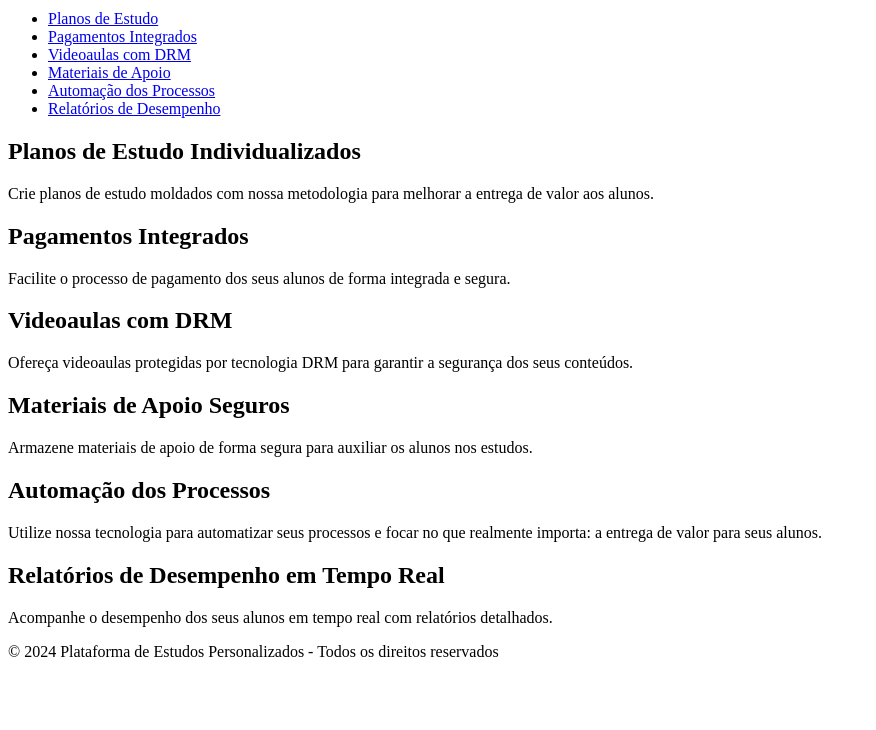
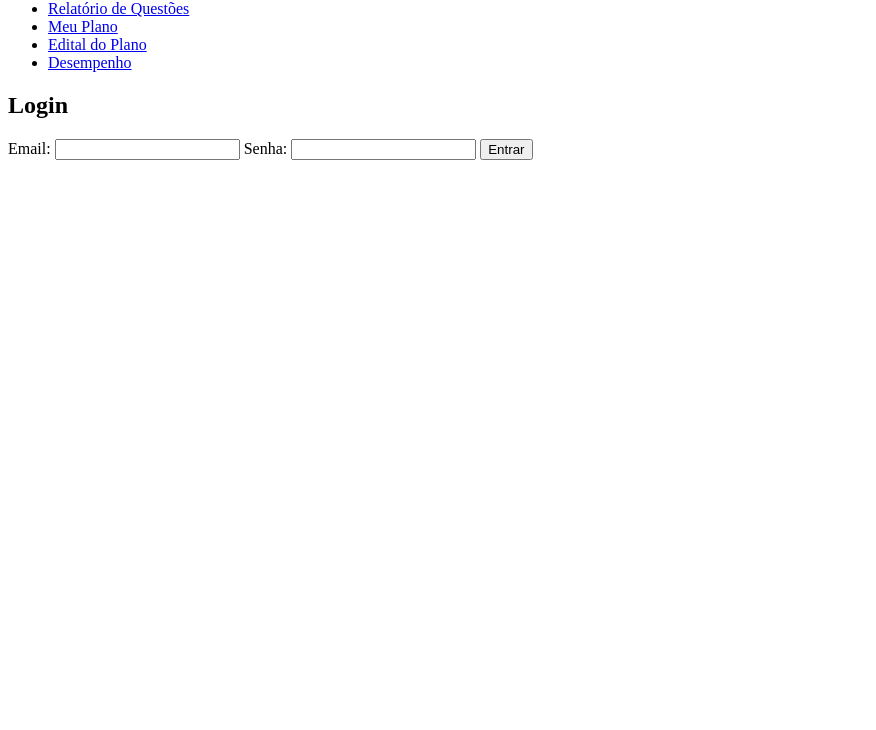
Before and after one commit to 13570901459/Test, a plain HTML site: page index.html in a window 1280 px wide. Shown: the part 70-800 px from the top of the page, without its empty margins (0-876 px from the left). Drawn offline with Linux system fonts and the light colour scheme.

Commit message:
Update index.html

```diff
--- a/index.html
+++ b/index.html
@@ -3,64 +3,63 @@
 <head>
     <meta charset="UTF-8">
     <meta name="viewport" content="width=device-width, initial-scale=1.0">
-    <title>Plataforma de Estudos Personalizados</title>
+    <title>Página de Login</title>
+    <!-- Estilos CSS -->
     <link rel="stylesheet" href="styles.css">
-    <!-- Se você tiver algum estilo CSS, adicione o link para o arquivo styles.css aqui -->
 </head>
 <body>
+    <!-- Barra de navegação lateral esquerda -->
+    <nav class="sidebar">
+        <ul>
+            <li><a href="#meta-diaria">Meta Diária</a></li>
+            <li><a href="#meta-semanal">Meta Semanal</a></li>
+            <li><a href="#aulas-materias">Aulas e Matérias</a></li>
+            <li><a href="#relatorio-questoes">Relatório de Questões</a></li>
+            <li><a href="#meu-plano">Meu Plano</a></li>
+            <li><a href="#edital-plano">Edital do Plano</a></li>
+            <li><a href="#desempenho">Desempenho</a></li>
+        </ul>
+    </nav>
 
-    <header>
-        <!-- Cabeçalho da Página -->
-        <h1>Plataforma de Estudos Personalizados</h1>
-        <nav>
-            <ul>
-                <li><a href="#planos">Planos de Estudo</a></li>
-                <li><a href="#pagamentos">Pagamentos Integrados</a></li>
-                <li><a href="#videoaulas">Videoaulas com DRM</a></li>
-                <li><a href="#materiais">Materiais de Apoio</a></li>
-                <li><a href="#automacao">Automação dos Processos</a></li>
-                <li><a href="#relatorios">Relatórios de Desempenho</a></li>
-            </ul>
-        </nav>
-    </header>
+    <!-- Conteúdo principal -->
+    <div class="content">
+        <!-- Página de login -->
+        <div id="login" class="page">
+            <h2>Login</h2>
+            <form action="login.php" method="post">
+                <label for="email">Email:</label>
+                <input type="email" id="email" name="email" required>
+                <label for="senha">Senha:</label>
+                <input type="password" id="senha" name="senha" required>
+                <button type="submit">Entrar</button>
+            </form>
+        </div>
 
-    <main>
-        <!-- Conteúdo Principal -->
-        <section id="planos">
-            <h2>Planos de Estudo Individualizados</h2>
-            <p>Crie planos de estudo moldados com nossa metodologia para melhorar a entrega de valor aos alunos.</p>
-        </section>
+        <!-- Outras páginas -->
+        <div id="meta-diaria" class="page">
+            <!-- Conteúdo da página Meta Diária -->
+        </div>
+        <div id="meta-semanal" class="page">
+            <!-- Conteúdo da página Meta Semanal -->
+        </div>
+        <div id="aulas-materias" class="page">
+            <!-- Conteúdo da página Aulas e Matérias -->
+        </div>
+        <div id="relatorio-questoes" class="page">
+            <!-- Conteúdo da página Relatório de Questões -->
+        </div>
+        <div id="meu-plano" class="page">
+            <!-- Conteúdo da página Meu Plano -->
+        </div>
+        <div id="edital-plano" class="page">
+            <!-- Conteúdo da página Edital do Plano -->
+        </div>
+        <div id="desempenho" class="page">
+            <!-- Conteúdo da página Desempenho -->
+        </div>
+    </div>
 
-        <section id="pagamentos">
-            <h2>Pagamentos Integrados</h2>
-            <p>Facilite o processo de pagamento dos seus alunos de forma integrada e segura.</p>
-        </section>
-
-        <section id="videoaulas">
-            <h2>Videoaulas com DRM</h2>
-            <p>Ofereça videoaulas protegidas por tecnologia DRM para garantir a segurança dos seus conteúdos.</p>
-        </section>
-
-        <section id="materiais">
-            <h2>Materiais de Apoio Seguros</h2>
-            <p>Armazene materiais de apoio de forma segura para auxiliar os alunos nos estudos.</p>
-        </section>
-
-        <section id="automacao">
-            <h2>Automação dos Processos</h2>
-            <p>Utilize nossa tecnologia para automatizar seus processos e focar no que realmente importa: a entrega de valor para seus alunos.</p>
-        </section>
-
-        <section id="relatorios">
-            <h2>Relatórios de Desempenho em Tempo Real</h2>
-            <p>Acompanhe o desempenho dos seus alunos em tempo real com relatórios detalhados.</p>
-        </section>
-    </main>
-
-    <footer>
-        <!-- Rodapé da Página -->
-        <p>&copy; 2024 Plataforma de Estudos Personalizados - Todos os direitos reservados</p>
-    </footer>
-
+    <!-- Scripts JavaScript -->
+    <script src="scripts.js"></script>
 </body>
 </html>
```
